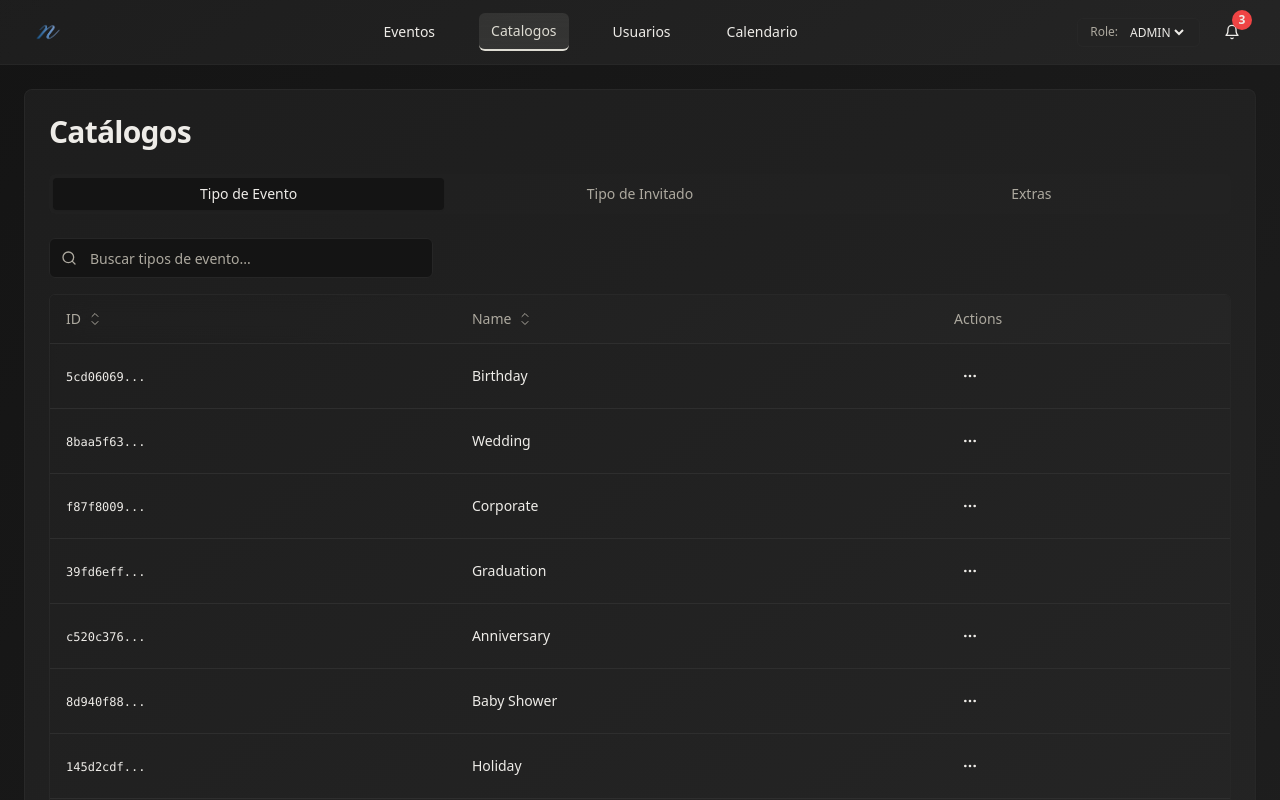
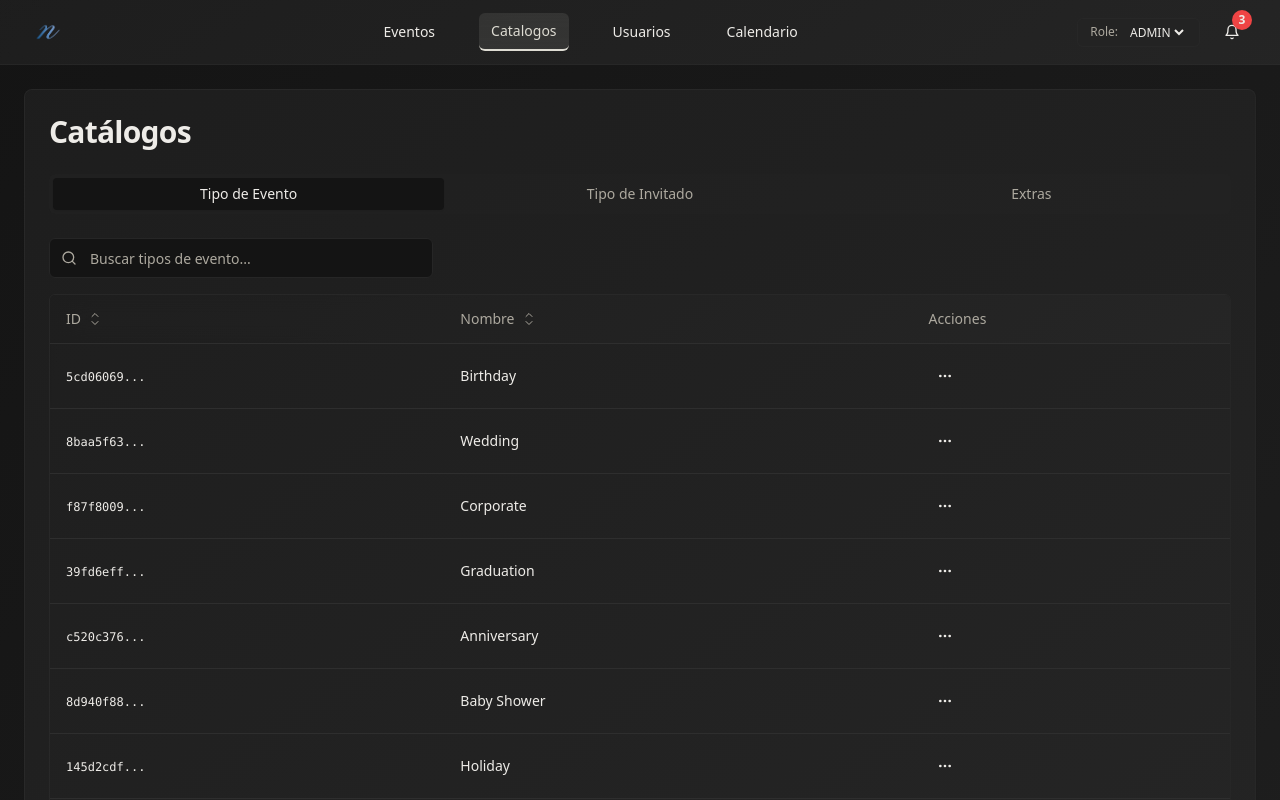
Before and after one commit to Sebas0109/login-start-web-vue, a React (Vite) app: page /catalogs in a window 1280 px wide. Shown: the top 800 px of the page. Built offline with nearby package versions, Linux system fonts and the light colour scheme; the HTML template or start-up script is replaced by a standard one.

Commit message:
Translate event type headers to Spanish

```diff
--- a/src/pages/Catalogs.tsx
+++ b/src/pages/Catalogs.tsx
@@ -90,14 +90,14 @@ const Catalogs = () => {
     },
     {
       accessorKey: 'name',
-      header: 'Name',
+      header: 'Nombre',
       cell: ({ row }) => (
         <span className="font-medium">{row.getValue('name')}</span>
       ),
     },
     {
       id: 'actions',
-      header: 'Actions',
+      header: 'Acciones',
       cell: ({ row }) => {
         const group = row.original;
         return (
```
